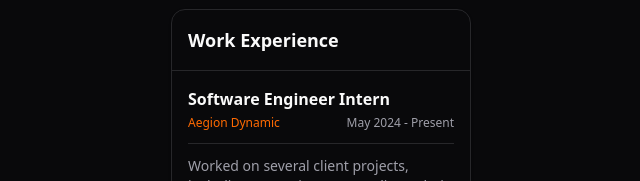
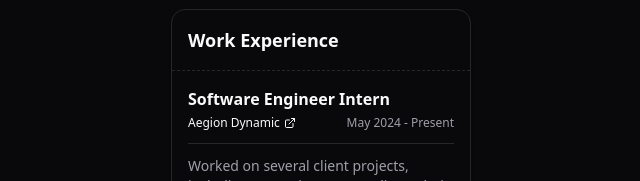
Before and after one commit to CharanMN7/charanmn7.github.io, a Next.js app: page / in a window 1280 px wide. Shown: the part 450-631 px from the top of the page, without its empty margins (319-959 px from the left). Built offline with nearby package versions, Linux system fonts and the light colour scheme.

Commit message:
Enhance WorkExpCard component with external link icon and improved styling

```diff
--- a/components/cards/work-exp.tsx
+++ b/components/cards/work-exp.tsx
@@ -1,6 +1,7 @@
 import Link from "next/link";
 import { Card, CardHeader } from "../ui/card";
 import { Separator } from "../ui/separator";
+import { ExternalLinkIcon } from "lucide-react";
 
 interface WorkExpItemProps {
   title: string;
@@ -14,7 +15,7 @@ export default function WorkExpCard() {
   return (
     <Card className="w-[300px] gap-4 py-4">
       <CardHeader className="text-lg font-bold pl-4">Work Experience</CardHeader>
-      <Separator />
+      <div className="w-full border-t border-dashed" />
       <WorkExpItem
         title="Software Engineer Intern"
         company="Aegion Dynamic"
@@ -32,7 +33,7 @@ function WorkExpItem({ title, company, website, date, description }: WorkExpItem
       <h3 className="font-semibold">{title}</h3>
 
       <div className="flex justify-between">
-        <Link href={website} className="text-muted-foreground text-xs text-orange-500 hover:underline" target="_blank">{company}</Link>
+        <Link href={website} className="text-xs hover:underline hover:text-blue-500 inline-flex items-center" target="_blank">{company} <ExternalLinkIcon size={12} className="ml-1" /></Link>
         <p className="text-muted-foreground text-xs">{date}</p>
       </div>
 
```
